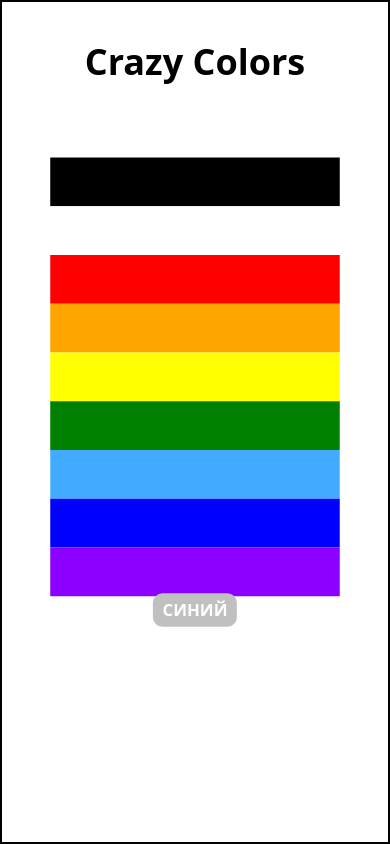
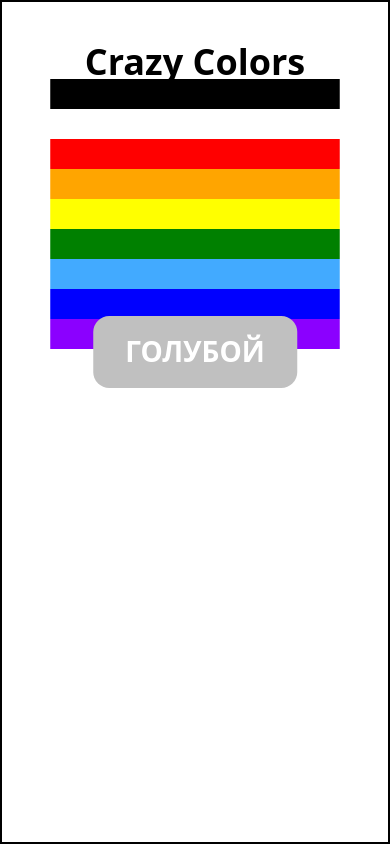
Before and after one commit to shaula-hub/crazy-colors, a React (Vite) app: page / in a window 390 px wide. Both pictures are taken after a click on the button "START". Built offline with nearby package versions, Linux system fonts and the light colour scheme.

Commit message:
corrections for mobiles

```diff
--- a/src/components/CrazyColorsGame.jsx
+++ b/src/components/CrazyColorsGame.jsx
@@ -58,11 +58,17 @@ const GAME_DIMENSIONS = {
 };
 
 const SELECTION_CONFIG = {
-  START_Y: 120,
-  STRIPE_HEIGHT: 65,
-  CHANGE_INTERVAL: 200,
-  SELECTION_DURATION: 4000,
-  PAUSE_DURATION: 2000,
+  START_Y: {
+    DESKTOP: 120,
+    MOBILE: 90  // Only changed for mobile
+  },
+  STRIPE_HEIGHT: {
+    DESKTOP: 65,
+    MOBILE: 40  // Only decreased for mobile
+  },
+  CHANGE_INTERVAL: 150,
+  SELECTION_DURATION: 3000,
+  PAUSE_DURATION: 1500,
 };
 
 function CrazyColorsGame() {
@@ -131,8 +137,8 @@ function CrazyColorsGame() {
         const randomIndex = Math.floor(Math.random() * COLOR_NAMES.length);
         setSelectionIndex(randomIndex);
         setSelectionY(
-          SELECTION_CONFIG.START_Y +
-            randomIndex * SELECTION_CONFIG.STRIPE_HEIGHT
+          (deviceType.isMobile ? SELECTION_CONFIG.START_Y.MOBILE : SELECTION_CONFIG.START_Y.DESKTOP) +
+            randomIndex * (deviceType.isMobile ? SELECTION_CONFIG.STRIPE_HEIGHT.MOBILE : SELECTION_CONFIG.STRIPE_HEIGHT.DESKTOP)
         );
       }, SELECTION_CONFIG.CHANGE_INTERVAL);
 
@@ -150,7 +156,7 @@ function CrazyColorsGame() {
         clearTimeout(fixTimeout);
       };
     }
-  }, [currentScreen, isSelectionFixed]);
+  }, [currentScreen, isSelectionFixed, deviceType.isMobile]);
 
   // Timer for main screen
   useEffect(() => {
@@ -321,8 +327,7 @@ function CrazyColorsGame() {
         {/* Color stripes */}
         <div
           className={`absolute inset-0 flex flex-col items-center ${
-            // deviceType.isMobile ? "scale-75" : ""
-            deviceType.isMobile ? "scale-75 -translate-y-10" : ""
+            deviceType.isMobile ? "scale-75 -translate-y-24" : ""
           }`}
         >
           {COLOR_CODES.map((color, index) => (
@@ -331,10 +336,10 @@ function CrazyColorsGame() {
               className="absolute w-full"
               style={{
                 backgroundColor: color,
-                height: `${SELECTION_CONFIG.STRIPE_HEIGHT}px`,
+                height: `${deviceType.isMobile ? SELECTION_CONFIG.STRIPE_HEIGHT.MOBILE : SELECTION_CONFIG.STRIPE_HEIGHT.DESKTOP}px`,
                 top: `${
-                  SELECTION_CONFIG.START_Y +
-                  index * SELECTION_CONFIG.STRIPE_HEIGHT
+                  (deviceType.isMobile ? SELECTION_CONFIG.START_Y.MOBILE : SELECTION_CONFIG.START_Y.DESKTOP) +
+                  index * (deviceType.isMobile ? SELECTION_CONFIG.STRIPE_HEIGHT.MOBILE : SELECTION_CONFIG.STRIPE_HEIGHT.DESKTOP)
                 }px`,
               }}
             />
@@ -343,25 +348,27 @@ function CrazyColorsGame() {
 
         {/* Moving/Selected word */}
         <button
-          className={`absolute left-1/2 transform -translate-x-1/2 px-2 py-1 md:px-4 md:py-2 rounded-lg text-white font-bold z-10 text-sm
+          className={`absolute left-1/2 transform -translate-x-1/2 px-4 py-2 md:px-4 md:py-2 rounded-lg text-white font-bold z-10 text-sm
             ${
               isSelectionFixed
+              // ? "transition-all duration-500"
+              // : "transition-all duration-300"
               ? "transition-all duration-200"
-              : "transition-all duration-150"
+                : "transition-all duration-150"
             }
-            ${deviceType.isMobile ? "scale-50" : ""}`}
+            ${deviceType.isMobile ? "scale-75" : ""}`}
           style={{
             top: isSelectionFixed
-              ? `${
-                  SELECTION_CONFIG.START_Y +
-                  4 * SELECTION_CONFIG.STRIPE_HEIGHT +
-                  SELECTION_CONFIG.STRIPE_HEIGHT / 2
-                }px`
-              : `${selectionY + SELECTION_CONFIG.STRIPE_HEIGHT / 2}px`,
+            ? `${
+                (deviceType.isMobile ? SELECTION_CONFIG.START_Y.MOBILE : SELECTION_CONFIG.START_Y.DESKTOP) +
+                4 * (deviceType.isMobile ? SELECTION_CONFIG.STRIPE_HEIGHT.MOBILE : SELECTION_CONFIG.STRIPE_HEIGHT.DESKTOP) +
+                (deviceType.isMobile ? SELECTION_CONFIG.STRIPE_HEIGHT.MOBILE : SELECTION_CONFIG.STRIPE_HEIGHT.DESKTOP) / 2
+              }px`
+            : `${selectionY + (deviceType.isMobile ? SELECTION_CONFIG.STRIPE_HEIGHT.MOBILE : SELECTION_CONFIG.STRIPE_HEIGHT.DESKTOP) / 2}px`,
             backgroundColor: "#C0C0C0",
             color: "#FFFFFF",
             transform: `translate(-50%, -50%) ${
-              isSelectionFixed ? (deviceType.isMobile ? "scale(2)" : "scale(3)") : (deviceType.isMobile ? "scale(1.2)" : "scale(2)")
+              isSelectionFixed ? "scale(3)" : "scale(2)"
             }`,
           }}
         >
@@ -437,7 +444,7 @@ function CrazyColorsGame() {
 
       {/* Section 3: Color Display */}
       <div
-        className="p-8 rounded-lg mb-6 md:mb-8 flex items-center justify-center text-5xl md:text-7xl font-bold h-34 md:h-64 leading-loose"
+        className="p-8 rounded-lg mb-6 md:mb-8 flex items-center justify-center text-5xl md:text-7xl font-bold h- md:h-64 leading-loose"
         // className="p-8 rounded-lg mb-6 md:mb-8 flex items-center justify-center text-5xl md:text-7xl font-bold h-48 md:h-64 leading-loose"
         style={{
           backgroundColor: COLOR_CODES[currentQuestion.backgroundColorIndex],
```
